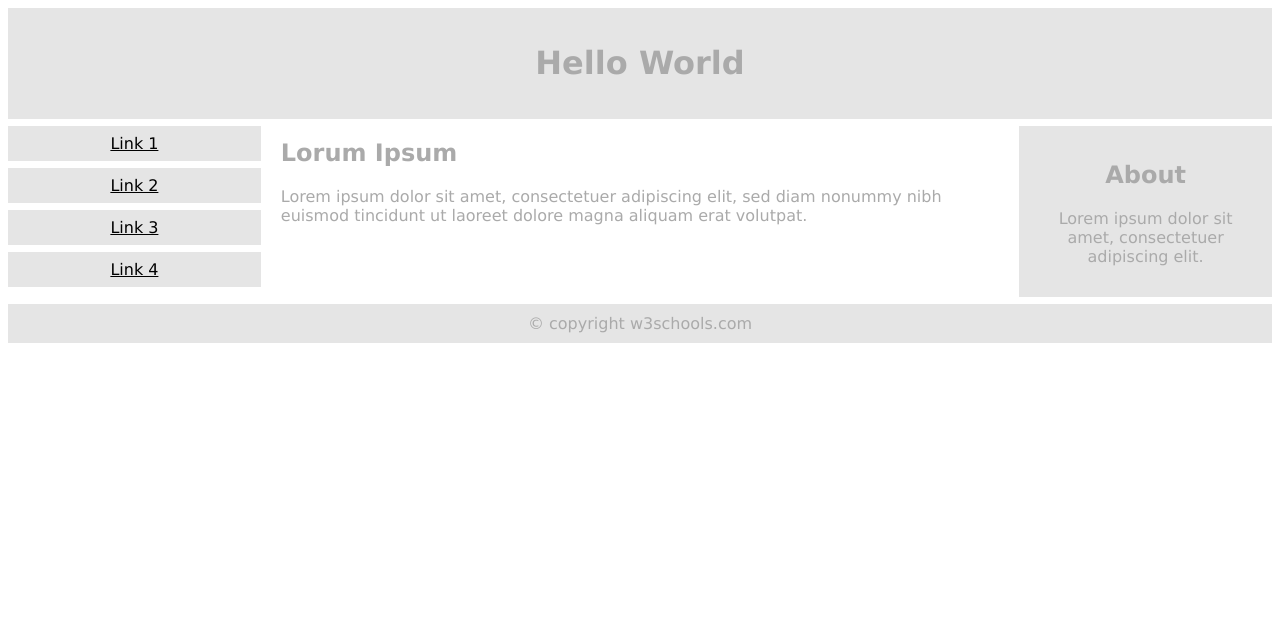
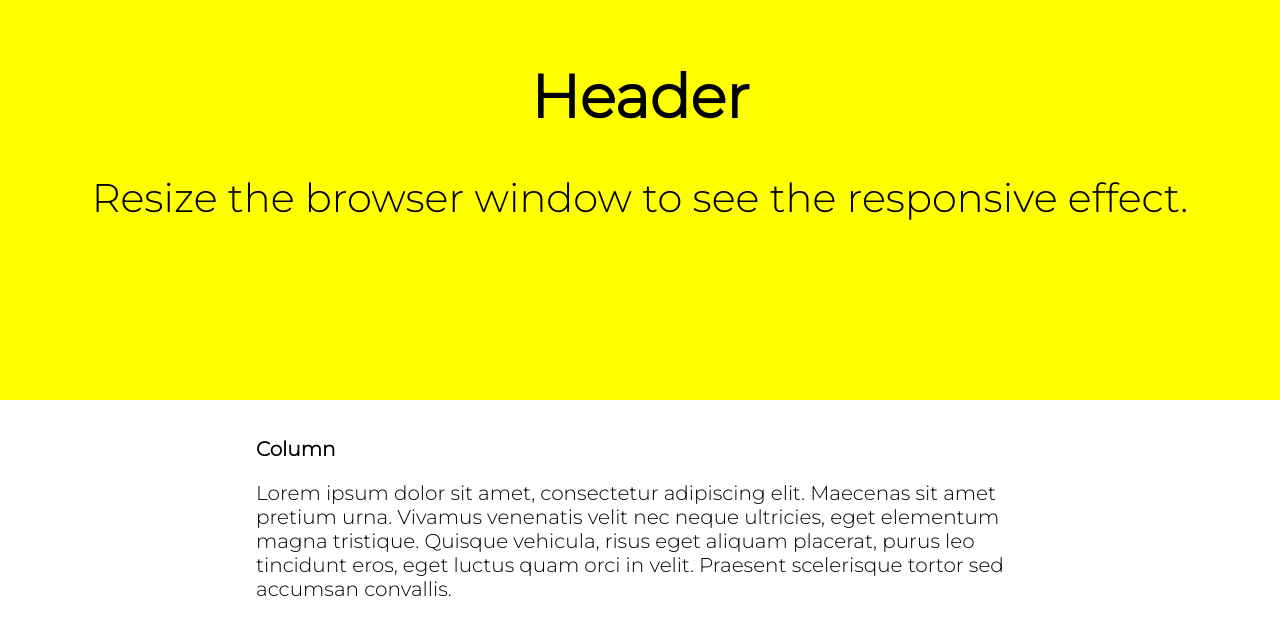
Before and after one commit to Marcglez/first_code, a plain HTML site: page index.html in a window 1280 px wide. Drawn offline with Linux system fonts and the light colour scheme.

Commit message:
actualizacion 07/10/2020

```diff
--- a/css/styles.css
+++ b/css/styles.css
@@ -1,36 +1,38 @@
 * {
   box-sizing: border-box;
-}
-.menu {
-  float:left;
-  width:20%;
-  text-align:center;
-}
-.menu a {
-  background-color:#e5e5e5;
-  padding:8px;
-  margin-top:7px;
-  display:block;
-  width:100%;
-  color:black;
-}
-.main {
-  float:left;
-  width:60%;
-  padding:0 20px;
-}
-.right {
-  background-color:#e5e5e5;
-  float:left;
-  width:20%;
-  padding:15px;
-  margin-top:7px;
-  text-align:center;
+  font-family: 'Montserrat', sans-serif;
+  font-size: 20px;
 }
 
-@media only screen and (max-width:620px) {
-  /* For mobile phones: */
-  .menu, .main, .right {
-    width:100%;
+body {
+  margin: 0;
+}
+
+/* Style the header */
+.header {
+  background-color: yellow;
+  padding: 20px;
+  text-align: center;
+  height: 50vh;
+}
+
+/* Create three equal columns that floats next to each other */
+.column {
+  float: left;
+  width: 100%;
+  padding: 20px 20%;
+}
+
+/* Clear floats after the columns */
+.row:after {
+  content: "";
+  display: table;
+  clear: both;
+}
+
+/* Responsive layout - makes the three columns stack on top of each other instead of next to each other */
+@media screen and (max-width:600px) {
+  .column {
+    width: 100%;
   }
 }
--- a/index.html
+++ b/index.html
@@ -1,34 +1,28 @@
 <!DOCTYPE html>
-<html>
+<html lang="en">
 <head>
-<meta name="viewport" content="width=device-width, initial-scale=1.0">
+  <link rel="stylesheet" type="text/css" href="css/styles.css">
+<!--Los estilos externos son definidos con la etiqueta <link>,
+dentro de la sección <head> de la página HTML:-->
+  <link href="https://fonts.googleapis.com/css2?family=Montserrat:wght@300&display=swap" rel="stylesheet">
+<title>First-code | Marc</title>
+<meta charset="utf-8">
+<meta name="viewport" content="width=device-width, initial-scale=1">
+</head>
+<body>
 
-</head>
-<link rel="stylesheet" type="text/css" href="css/styles.css">
-<body style="font-family:Verdana;color:#aaaaaa;">
-<div style="background-color:#e5e5e5;padding:15px;text-align:center;">
-  <h1>Hello World</h1>
+<div class="header" style="font-size: 50px;">
+  <h1 style="font-size: 60px;">Header</h1>
+  <p style="font-size: 40px;">Resize the browser window to see the responsive effect.</p>
 </div>
 
-<div style="overflow:auto">
-  <div class="menu">
-    <a href="#">Link 1</a>
-    <a href="#">Link 2</a>
-    <a href="#">Link 3</a>
-    <a href="#">Link 4</a>
+<div class="row">
+  <div class="column">
+    <h2 >Column</h2>
+    <p>Lorem ipsum dolor sit amet, consectetur adipiscing elit. Maecenas sit amet pretium urna. Vivamus venenatis velit nec neque ultricies, eget elementum magna tristique. Quisque vehicula, risus eget aliquam placerat, purus leo tincidunt eros, eget luctus quam orci in velit. Praesent scelerisque tortor sed accumsan convallis.</p>
   </div>
 
-  <div class="main">
-    <h2>Lorum Ipsum</h2>
-    <p>Lorem ipsum dolor sit amet, consectetuer adipiscing elit, sed diam nonummy nibh euismod tincidunt ut laoreet dolore magna aliquam erat volutpat.</p>
-  </div>
-
-  <div class="right">
-    <h2>About</h2>
-    <p>Lorem ipsum dolor sit amet, consectetuer adipiscing elit.</p>
-  </div>
 </div>
 
-<div style="background-color:#e5e5e5;text-align:center;padding:10px;margin-top:7px;">© copyright w3schools.com</div>
 </body>
 </html>
```
